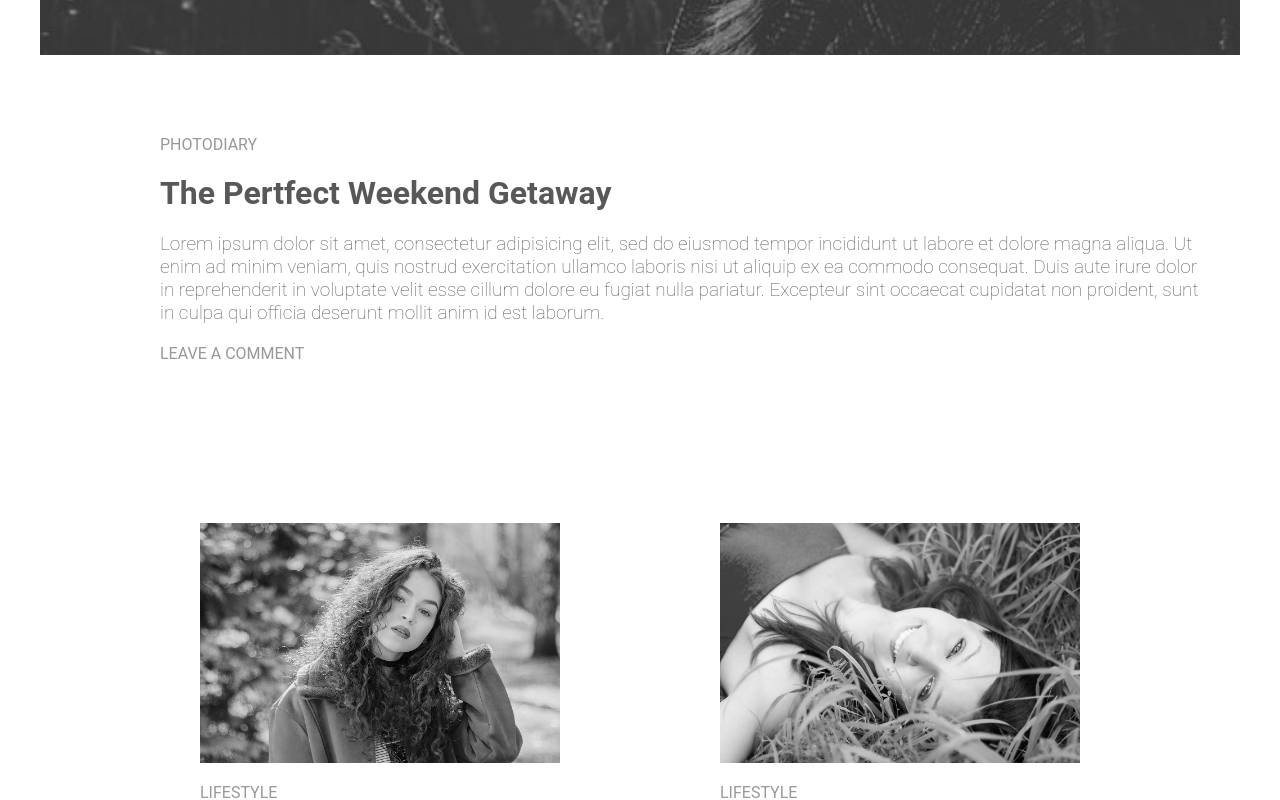
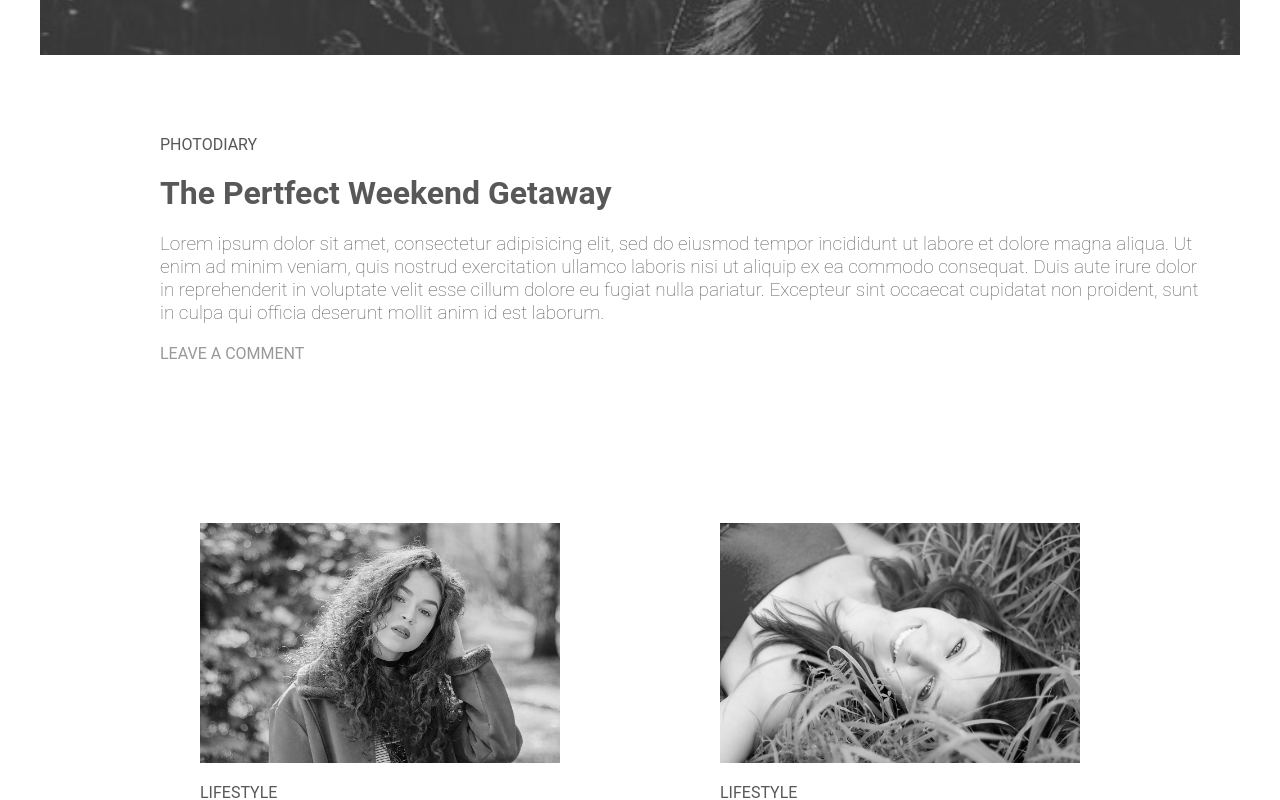
Before and after one commit to Fatema2020/project3, a plain HTML site: page index.html in a window 1280 px wide. Shown: the part 860-1660 px from the top of the page. Drawn offline with Linux system fonts and the light colour scheme.

Commit message:
Update style.css

```diff
--- a/css/style.css
+++ b/css/style.css
@@ -75,7 +75,7 @@ padding-left: 80px;
 article{}
 article span{
 	text-transform: uppercase;
-	color: #9a9898 ;
+	color: #585858;
 }
 article h1{
 	font-size: 2em;
```
